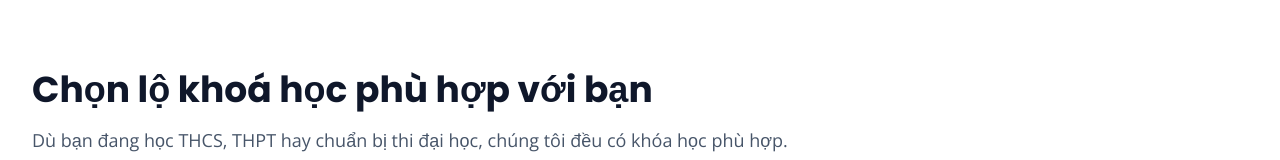
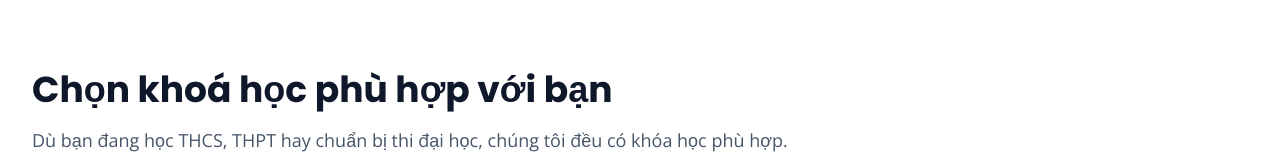
Before and after one commit to tranchiencongtd/lms_golang_nextjs, a Next.js app in the folder frontend/: page / in a window 1280 px wide. Shown: the part 577-737 px from the top of the page. Built offline with nearby package versions, Linux system fonts and the light colour scheme; no server answers.

Commit message:
update text

```diff
--- a/frontend/src/components/Features.tsx
+++ b/frontend/src/components/Features.tsx
@@ -9,7 +9,6 @@ import {
 
 const learningPaths = [
   {
-    icon: GraduationCap,
     title: 'Toán THCS',
     subtitle: 'Lớp 6 - 9',
     description: 'Chương trình toán lớp 6-9 với bài giảng sinh động và bài tập đa dạng.',
@@ -19,7 +18,6 @@ const learningPaths = [
     bgColor: 'bg-blue-50',
   },
   {
-    icon: Target,
     title: 'Toán THPT',
     subtitle: 'Lớp 10 - 12',
     description: 'Nắm vững kiến thức toán lớp 10-12, chuẩn bị tốt cho kỳ thi.',
@@ -27,10 +25,8 @@ const learningPaths = [
     students: '3,200+',
     color: 'text-violet-600',
     bgColor: 'bg-violet-50',
-    popular: true,
   },
   {
-    icon: Trophy,
     title: 'Luyện thi THPT QG',
     subtitle: 'Ôn thi đại học',
     description: 'Đạt điểm cao với lộ trình ôn luyện bài bản và đề thi thử.',
@@ -48,7 +44,7 @@ export default function Features() {
         {/* Section Header */}
         <div className="mb-12">
           <h2 className="text-3xl md:text-4xl font-heading font-bold text-secondary-900 mb-4">
-            Chọn lộ khoá học phù hợp với bạn
+            Chọn khoá học phù hợp với bạn
           </h2>
           <p className="text-lg text-secondary-600 max-w-3xl">
             Dù bạn đang học THCS, THPT hay chuẩn bị thi đại học, chúng tôi đều có khóa học phù hợp.
```
